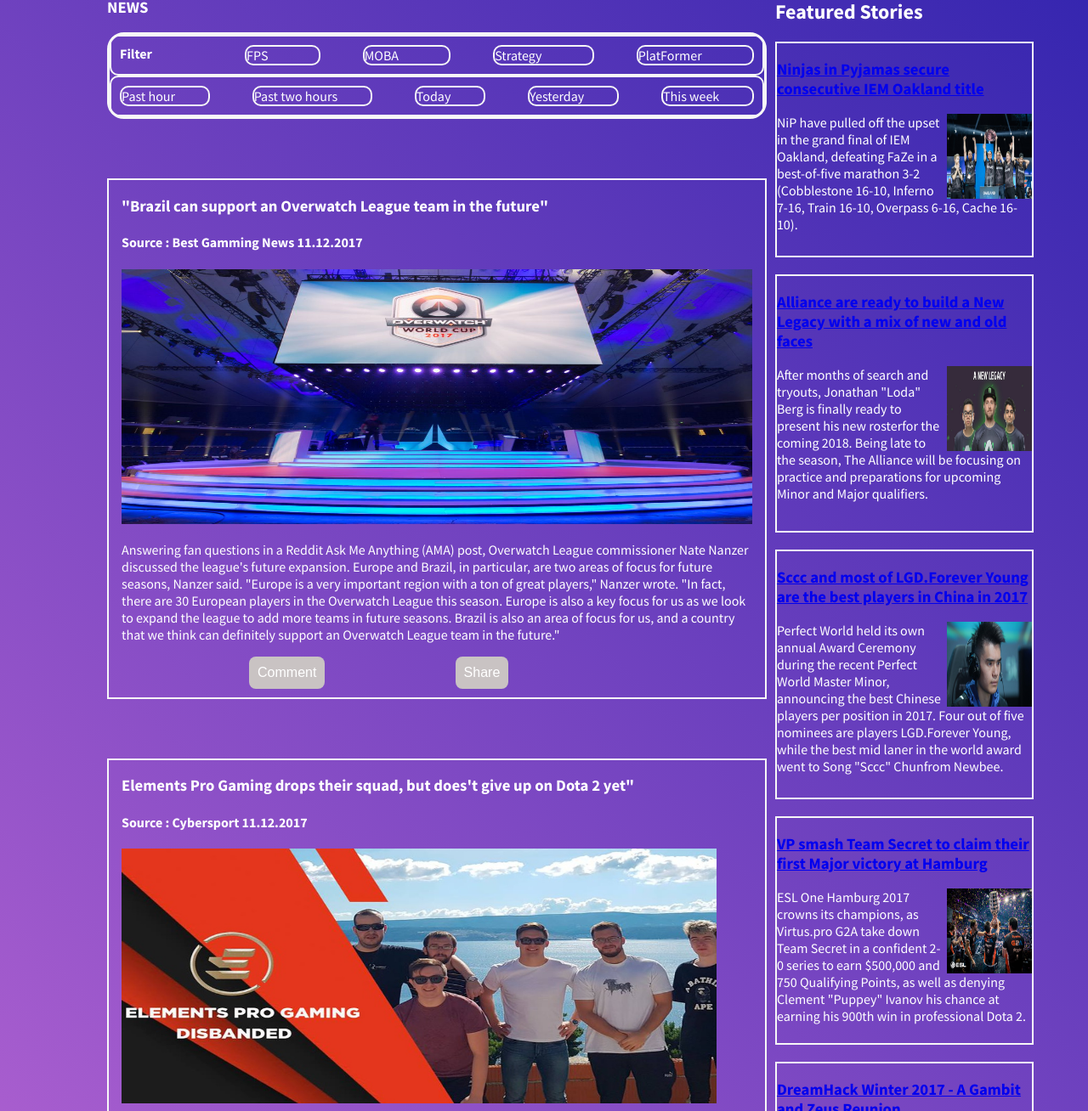
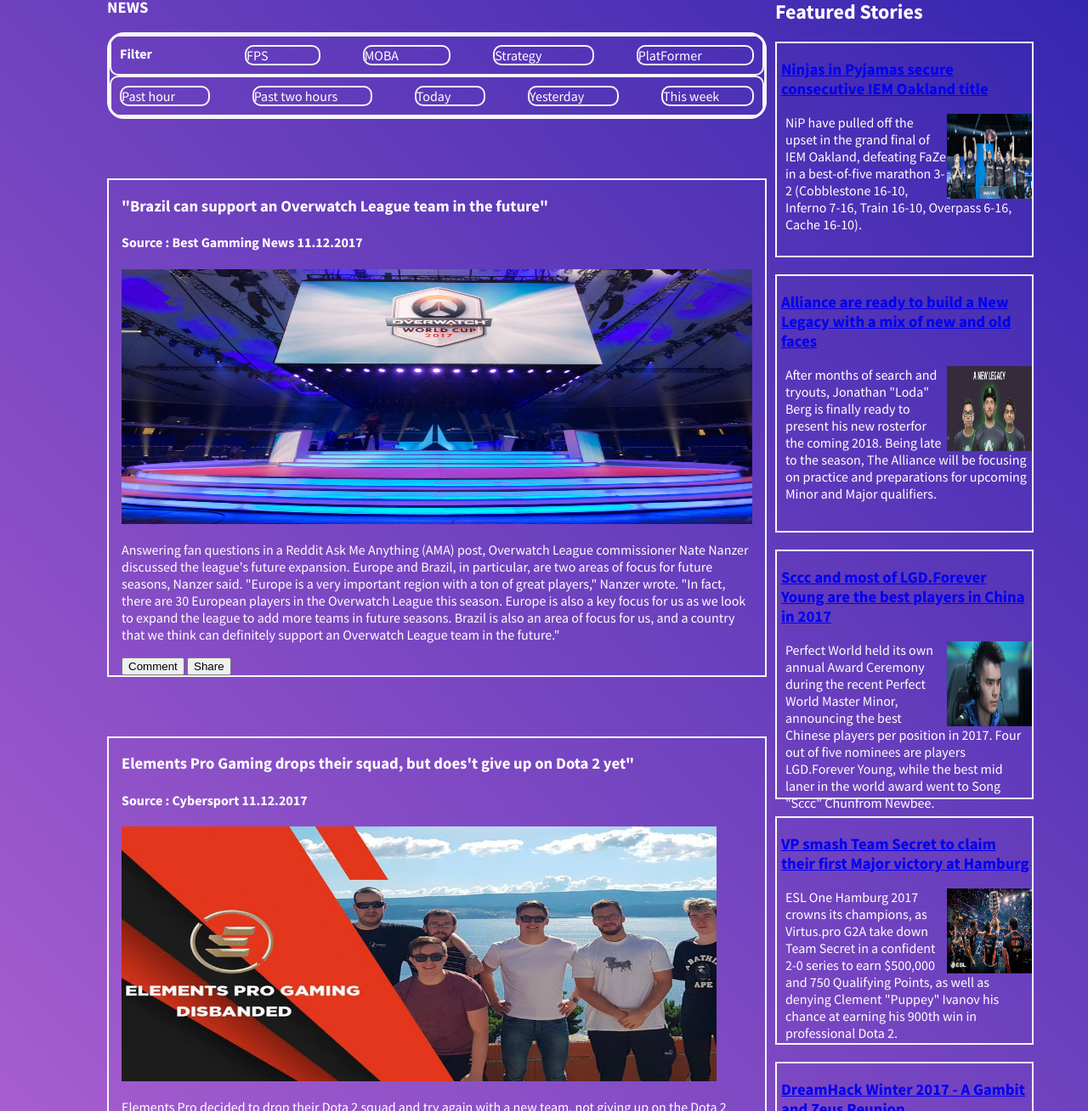
Before and after one commit to longnguyendr/oamk-ui-design, a plain HTML site: page news.html in a window 1280 px wide. Shown: the part 132-1440 px from the top of the page at 85% size. Drawn offline with Linux system fonts and the light colour scheme.

Commit message:
Add files via upload

```diff
--- a/css/news.css
+++ b/css/news.css
@@ -132,6 +132,14 @@ img {
     height: 250px;
     border: 2px solid #f7f7f7;
 
+
+}
+
+.featured-articles-1 h3{margin-left: 5px;
+
+}
+.featured-articles-1 p{margin-left: 10px;
+
 }
 
 
@@ -144,6 +152,14 @@ img {
 
 }
 
+
+.featured-articles-2 h3{margin-left: 5px;
+
+}
+.featured-articles-2 p{margin-left: 10px;
+
+}
+
 .featured-articles-3{
     width: 300px;
     height: 290px;
@@ -153,11 +169,25 @@ img {
 }
 
 
+.featured-articles-3 h3{margin-left: 5px;
+
+}
+.featured-articles-3 p{margin-left: 10px;
+
+}
 .featured-articles-4{
     width: 300px;
     height: 265px;
     border: 2px solid #f7f7f7;
     margin-top:20px;
+  }
+
+
+  .featured-articles-4 h3{margin-left: 5px;
+
+  }
+  .featured-articles-4 p{margin-left: 10px;
+
   }
 
     .featured-articles-5{
@@ -168,6 +198,14 @@ img {
 }
 
 
+
+.featured-articles-5 h3{margin-left: 5px;
+
+}
+.featured-articles-5 p{margin-left: 10px;
+
+}
+
         .featured-articles-6{
             width: 300px;
             height: 265px;
@@ -175,6 +213,15 @@ img {
             margin-top:20px;
 
 
+}
+
+
+.featured-articles-6 h3{margin-left: 5px;
+
+}
+.featured-articles-6 p{margin-left: 10px;
+
+}
 }
 
 .button {
```
